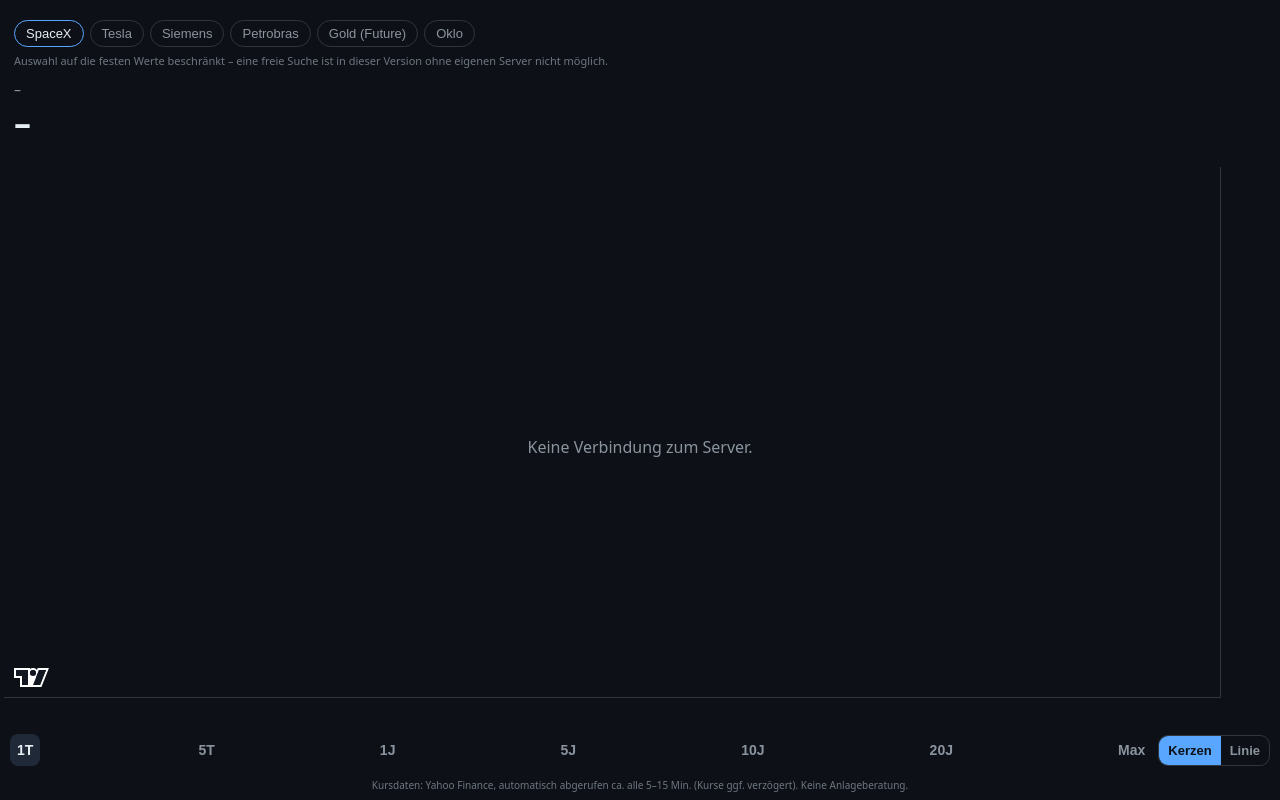
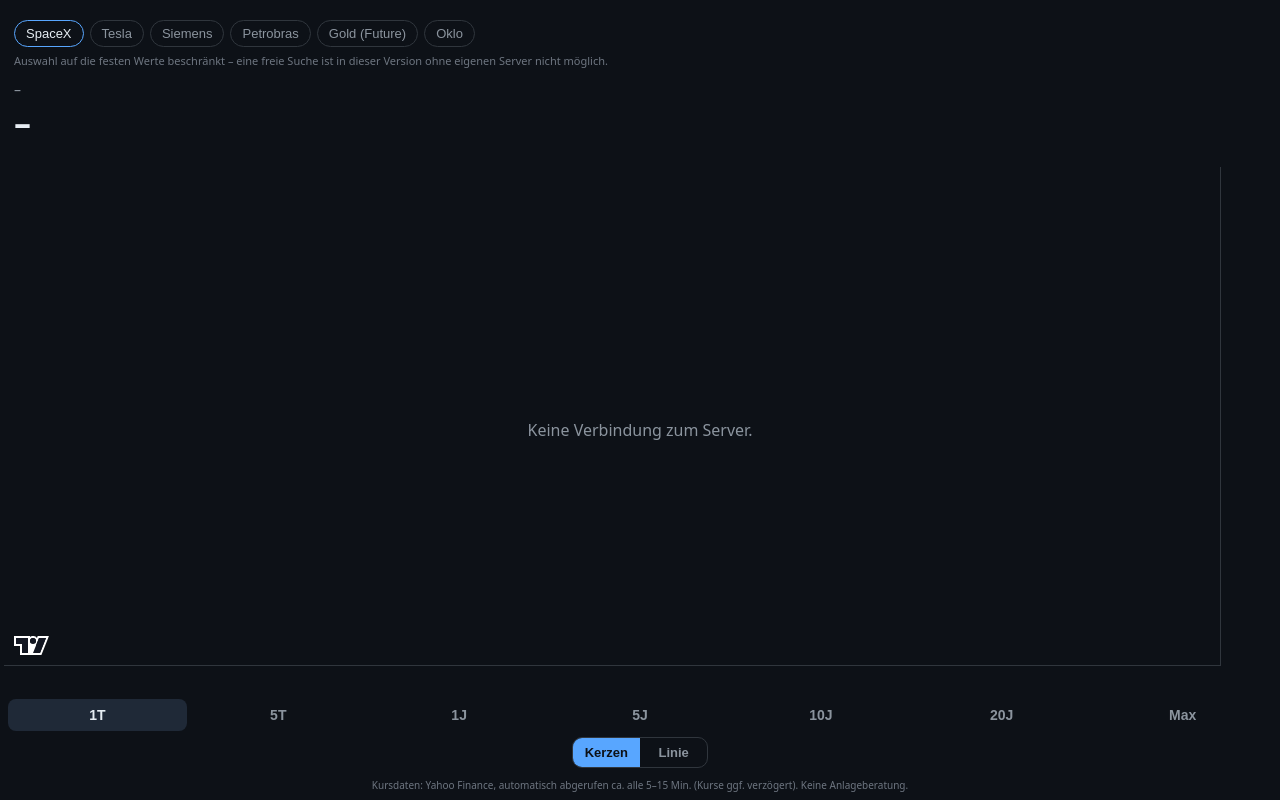
Before and after one commit to ExplorationSE/aktien-app, a plain HTML site: page site/index.html in a window 1280 px wide. Drawn offline with Linux system fonts and the light colour scheme; no server answers.

Commit message:
Kerzen|Linie-Schalter vollständig lesbar und symmetrisch (eigene zentrierte Zeile), SW-Cache v11

```diff
--- a/site/index.html
+++ b/site/index.html
@@ -31,12 +31,13 @@ header{padding:12px 14px 6px}
 #chartwrap{flex:1;min-height:300px;position:relative;margin:0 4px}
 #chart{position:absolute;inset:0}
 #msg{position:absolute;inset:0;display:flex;align-items:center;justify-content:center;color:var(--mut);text-align:center;padding:20px;z-index:5;pointer-events:none}
-.bar{display:flex;justify-content:space-between;align-items:center;padding:8px 10px 12px;gap:6px}
-.ranges{display:flex;gap:2px;flex:1;justify-content:space-between}
-.ranges button,.tog button{background:transparent;border:0;color:var(--mut);font-size:14px;font-weight:600;padding:8px 7px;border-radius:8px}
+.bar{display:flex;flex-wrap:wrap;justify-content:center;align-items:center;padding:6px 8px 10px;gap:6px 8px}
+.ranges{display:flex;gap:2px;flex:1 1 100%;justify-content:space-between} /* Zeiträume volle Breite, Kerzen|Linie zentriert darunter */
+.ranges button,.tog button{background:transparent;border:0;color:var(--mut);font-size:14px;font-weight:600;padding:8px 4px;border-radius:8px;white-space:nowrap;text-align:center}
+.ranges button{flex:1 1 0;min-width:fit-content}
 .ranges button.on{background:#1f2937;color:var(--txt)}
-.tog{display:flex;border:1px solid var(--line);border-radius:10px;overflow:hidden}
-.tog button{border-radius:0;padding:7px 9px;font-size:13px}.tog button.on{background:var(--acc);color:#0d1117}
+.tog{display:grid;grid-template-columns:1fr 1fr;flex:0 0 auto;border:1px solid var(--line);border-radius:10px;overflow:hidden}
+.tog button{border-radius:0;padding:7px 12px;font-size:13px}.tog button.on{background:var(--acc);color:#0d1117}
 footer{font-size:10px;color:#6e7681;text-align:center;padding:0 10px 8px}
 </style></head><body>
 <header>
--- a/site/sw.js
+++ b/site/sw.js
@@ -1,4 +1,4 @@
-const C = 'aktien-v10', SHELL = ['./', './index.html', './app.js', './lwc.js', './manifest.webmanifest', './favicon-32.png', './favicon-16.png', './icons/icon-v8-192.png', './icons/icon-v8-512.png', './icons/apple-touch-icon-v8.png'];
+const C = 'aktien-v11', SHELL = ['./', './index.html', './app.js', './lwc.js', './manifest.webmanifest', './favicon-32.png', './favicon-16.png', './icons/icon-v8-192.png', './icons/icon-v8-512.png', './icons/apple-touch-icon-v8.png'];
 self.addEventListener('install', e => { e.waitUntil(caches.open(C).then(c => c.addAll(SHELL))); self.skipWaiting(); });
 self.addEventListener('activate', e => { e.waitUntil(caches.keys().then(k => Promise.all(k.filter(x => x !== C).map(x => caches.delete(x))))); self.clients.claim(); });
 self.addEventListener('fetch', e => {
```
